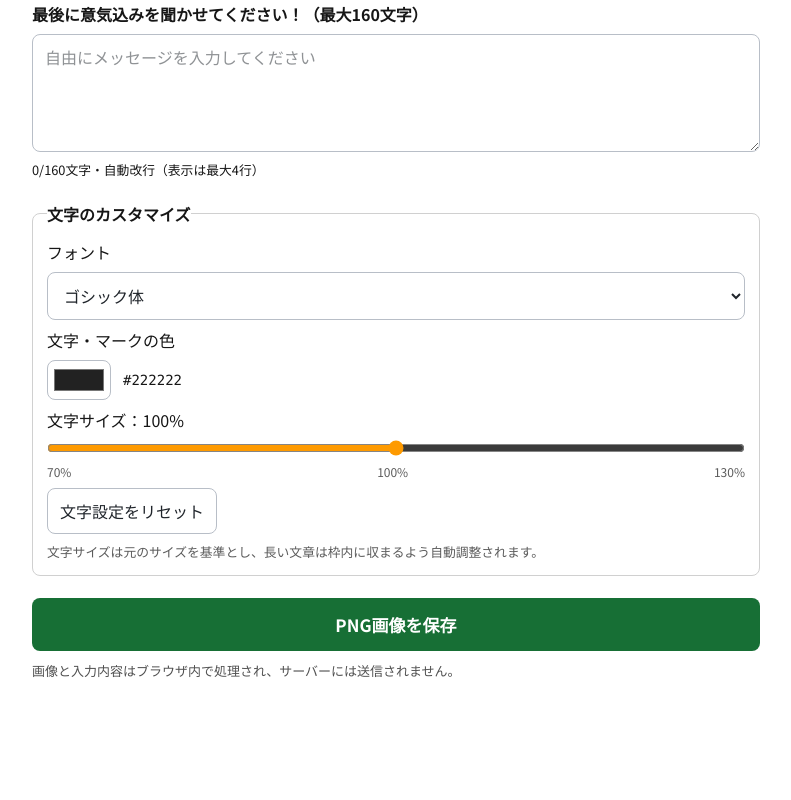
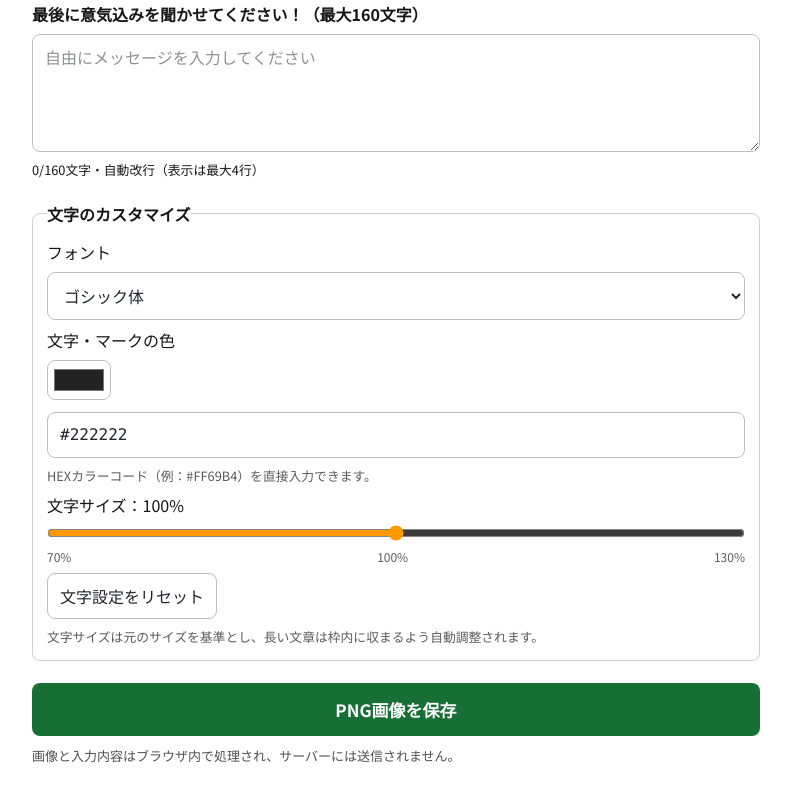
Before and after one commit to hontono-rookie-web-design/hontono-utaite-web, a Next.js app in the folder 2026winter/frontend/: page /participation-card in a window 1280 px wide. Shown: the part 2284-3084 px from the top of the page, without its empty margins (388-1179 px from the left). Before the commit the page ends 3029 px from the top, so only its background shows below. Built offline with nearby package versions, Linux system fonts and the light colour scheme; no server answers.

Commit message:
Hexadecimal Input

```diff
--- a/2026winter/frontend/src/app/participation-card/page.tsx
+++ b/2026winter/frontend/src/app/participation-card/page.tsx
@@ -34,12 +34,14 @@ type TextAppearance = {
   color: string;
   fontFamily: string;
   sizeScale: number;
+  colorCustomized: boolean;
 };
 
 const DEFAULT_TEXT_APPEARANCE: TextAppearance = {
   color: "#222222",
   fontFamily: "sans-serif",
   sizeScale: 1,
+  colorCustomized: false,
 };
 type CardValues = {
   name: string;
@@ -329,10 +331,9 @@ async function renderCard(
 
   if (profile) drawProfileImage(ctx, profile);
 
-  const markColor =
-    values.textAppearance.color === DEFAULT_TEXT_APPEARANCE.color
-      ? "#FF0208"
-      : values.textAppearance.color;
+  const markColor = values.textAppearance.colorCustomized
+    ? values.textAppearance.color
+    : "#FF0208";
 
   // お名前
   drawFittedText(ctx, values.name, 849, 340, 590, 48, 24, values.textAppearance);
@@ -434,6 +435,10 @@ export default function ParticipationCardPage() {
   const [textColor, setTextColor] = useState(
     DEFAULT_TEXT_APPEARANCE.color,
   );
+  const [hexInput, setHexInput] = useState(
+    DEFAULT_TEXT_APPEARANCE.color,
+  );
+  const [colorCustomized, setColorCustomized] = useState(false);
 
   const [textFont, setTextFont] = useState(
     DEFAULT_TEXT_APPEARANCE.fontFamily,
@@ -460,9 +465,10 @@ export default function ParticipationCardPage() {
       color: textColor,
       fontFamily: textFont,
       sizeScale: textSize / 100,
+      colorCustomized,
     },
   }), [name, profileImage, platforms, otherPlatform, genre, favoriteSinger,
-      favoriteSongOrVocaloidP, favoriteTypes, favoriteMarkStyle, stageChoice, afterpartyChoice, message, textColor, textFont, textSize]);
+      favoriteSongOrVocaloidP, favoriteTypes, favoriteMarkStyle, stageChoice, afterpartyChoice, message, textColor, textFont, textSize, colorCustomized]);
 
   useEffect(() => {
     let cancelled = false;
@@ -821,16 +827,42 @@ export default function ParticipationCardPage() {
           {/* Text color */}
           <div className={sectionClass}>
             <label htmlFor="card-text-color">文字・マークの色</label>
+
             <div className="flex flex-wrap items-center gap-3">
               <input
                 id="card-text-color"
                 type="color"
                 value={textColor}
-                onChange={(event) => setTextColor(event.target.value)}
+                onChange={(event) => {
+                  const color = event.target.value;
+                  setTextColor(color);
+                  setHexInput(color.toUpperCase());
+                  setColorCustomized(true);
+                }}
                 className="h-10 w-16 cursor-pointer rounded-lg border border-[#b8bec7] bg-white p-1"
               />
-              <span className="font-mono text-sm">{textColor.toUpperCase()}</span>
+
+              <input
+                type="text"
+                aria-label="HEXカラーコード"
+                value={hexInput}
+                maxLength={7}
+                placeholder="#FF69B4"
+                onChange={(event) => {
+                  const value = event.target.value;
+                  setHexInput(value);
+
+                  if (/^#[0-9a-fA-F]{6}$/.test(value)) {
+                    setTextColor(value);
+                  }
+                }}
+                className={`${fieldClass} w-40 font-mono`}
+              />
             </div>
+
+            <small className="opacity-70">
+              HEXカラーコード（例：#FF69B4）を直接入力できます。
+            </small>
           </div>
 
           {/* Font size */}
@@ -860,6 +892,8 @@ export default function ParticipationCardPage() {
             type="button"
             onClick={() => {
               setTextColor(DEFAULT_TEXT_APPEARANCE.color);
+              setHexInput(DEFAULT_TEXT_APPEARANCE.color);
+              setColorCustomized(false);
               setTextFont(DEFAULT_TEXT_APPEARANCE.fontFamily);
               setTextSize(100);
             }}
```
